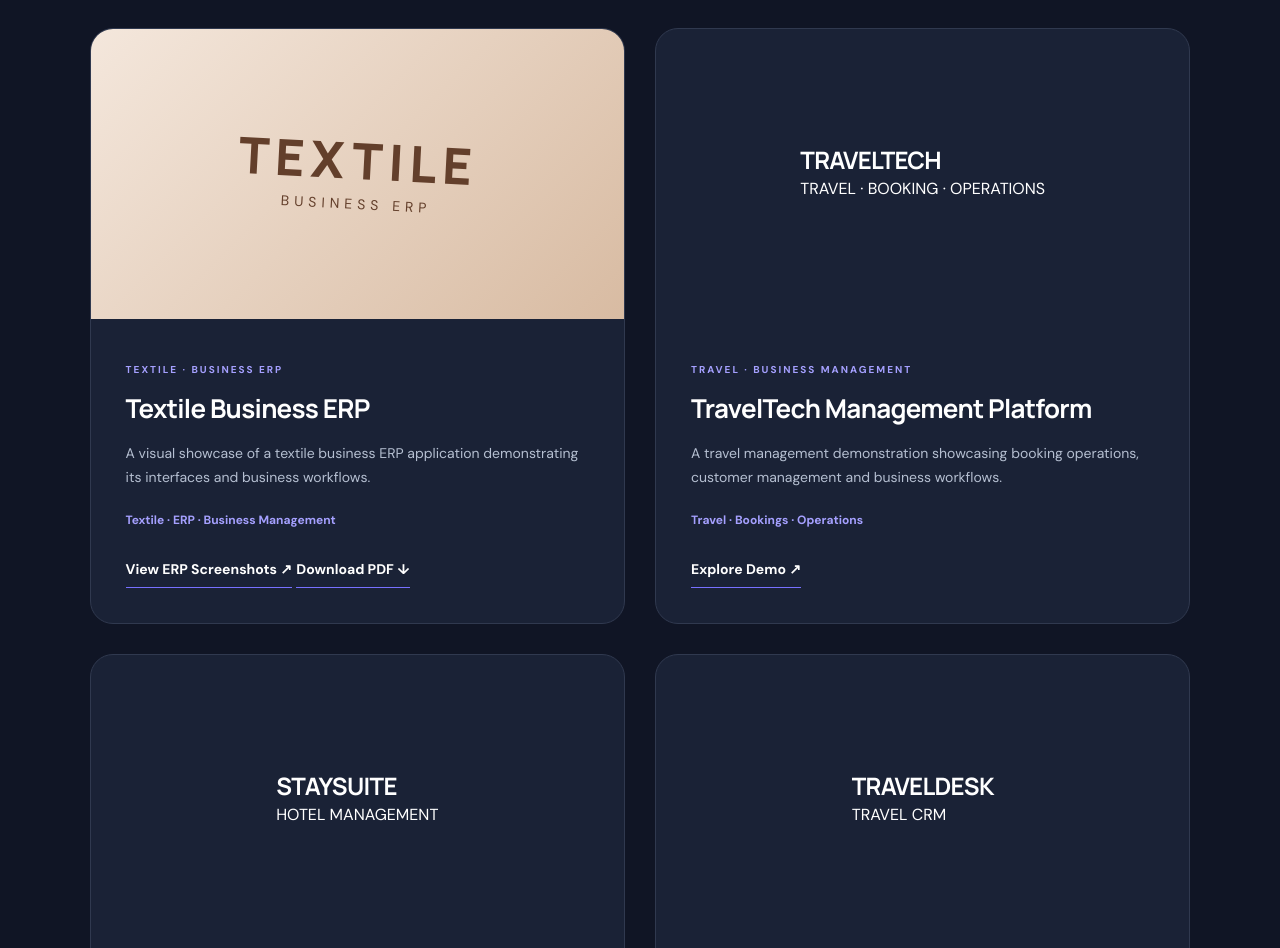
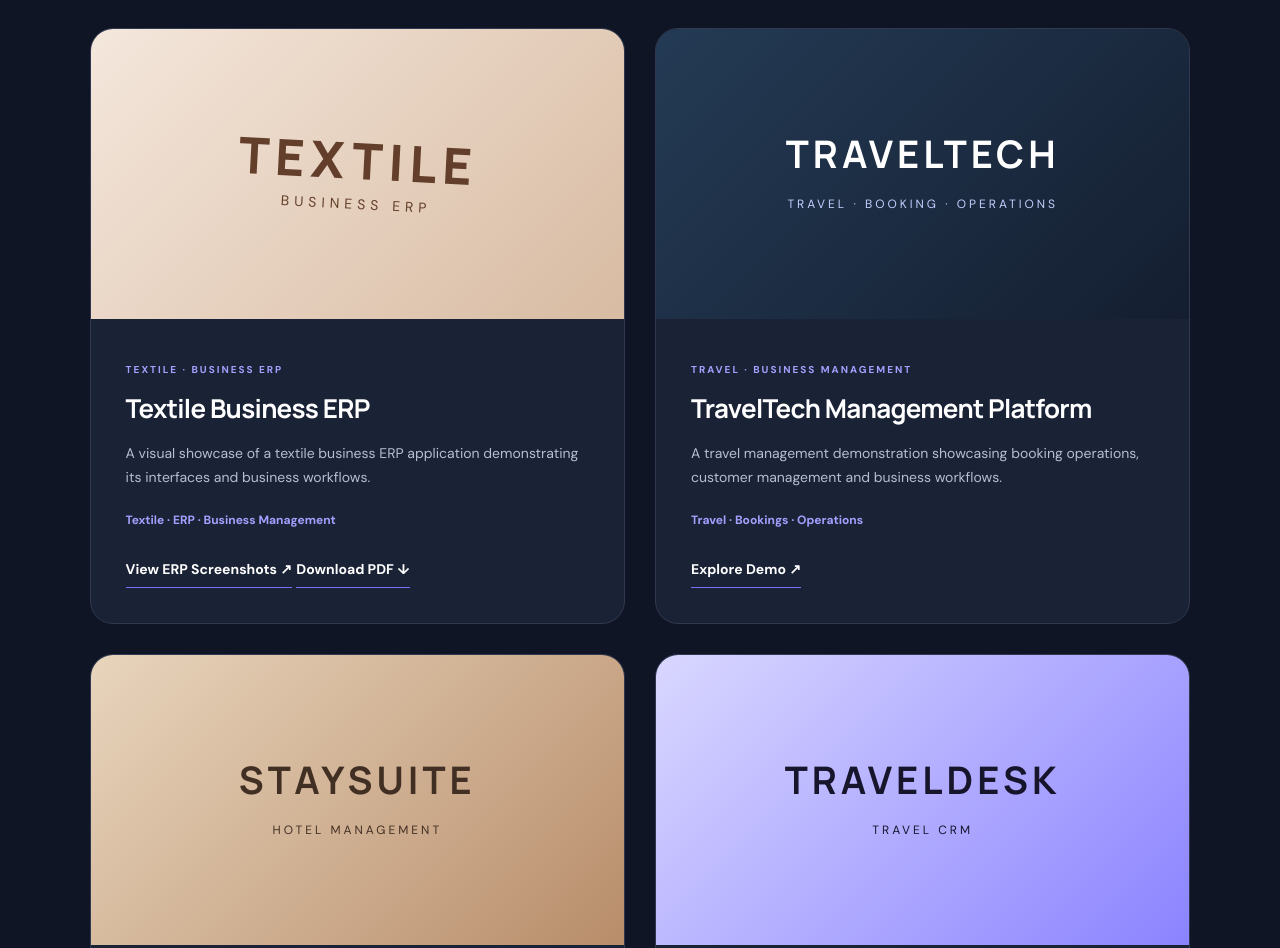
Before and after one commit to wv-infotech/work-on-vision-portfolio, a plain HTML site: page index.html in a window 1280 px wide. Shown: the part 5444-6392 px from the top of the page. Drawn offline with Linux system fonts and the light colour scheme.

Commit message:
four new demos added

```diff
--- a/style.css
+++ b/style.css
@@ -1134,3 +1134,108 @@ footer > a {
     border-color: #5146f0;
     color: #fff;
 }
+
+/* TravelTech */
+.traveltech-image {
+    background: linear-gradient(135deg, #243b55, #141e30);
+    display: flex;
+    align-items: center;
+    justify-content: center;
+}
+
+.traveltech-mockup {
+    text-align: center;
+    color: #fff;
+    padding: 50px 20px;
+}
+
+.traveltech-mockup h2 {
+    font-size: 38px;
+    letter-spacing: 4px;
+    margin-bottom: 12px;
+}
+
+.traveltech-mockup span {
+    font-size: 12px;
+    letter-spacing: 3px;
+    color: #c5cfff;
+}
+
+
+/* StaySuite */
+.hotel-image {
+    background: linear-gradient(135deg, #e8d5bd, #b88d6a);
+    display: flex;
+    align-items: center;
+    justify-content: center;
+}
+
+.hotel-mockup {
+    text-align: center;
+    color: #422f24;
+    padding: 50px 20px;
+}
+
+.hotel-mockup h2 {
+    font-size: 38px;
+    letter-spacing: 4px;
+    margin-bottom: 12px;
+}
+
+.hotel-mockup span {
+    font-size: 12px;
+    letter-spacing: 3px;
+}
+
+
+/* TravelDesk */
+.travelcrm-image {
+    background: linear-gradient(135deg, #d9d7ff, #8b83ff);
+    display: flex;
+    align-items: center;
+    justify-content: center;
+}
+
+.travelcrm-mockup {
+    text-align: center;
+    color: #16152c;
+    padding: 50px 20px;
+}
+
+.travelcrm-mockup h2 {
+    font-size: 38px;
+    letter-spacing: 4px;
+    margin-bottom: 12px;
+}
+
+.travelcrm-mockup span {
+    font-size: 12px;
+    letter-spacing: 3px;
+}
+
+
+/* StockFlow */
+.inventory-image {
+    background: linear-gradient(135deg, #183e3a, #275e53);
+    display: flex;
+    align-items: center;
+    justify-content: center;
+}
+
+.inventory-mockup {
+    text-align: center;
+    color: #fff;
+    padding: 50px 20px;
+}
+
+.inventory-mockup h2 {
+    font-size: 38px;
+    letter-spacing: 4px;
+    margin-bottom: 12px;
+}
+
+.inventory-mockup span {
+    font-size: 12px;
+    letter-spacing: 3px;
+    color: #b9e7d8;
+}
```
